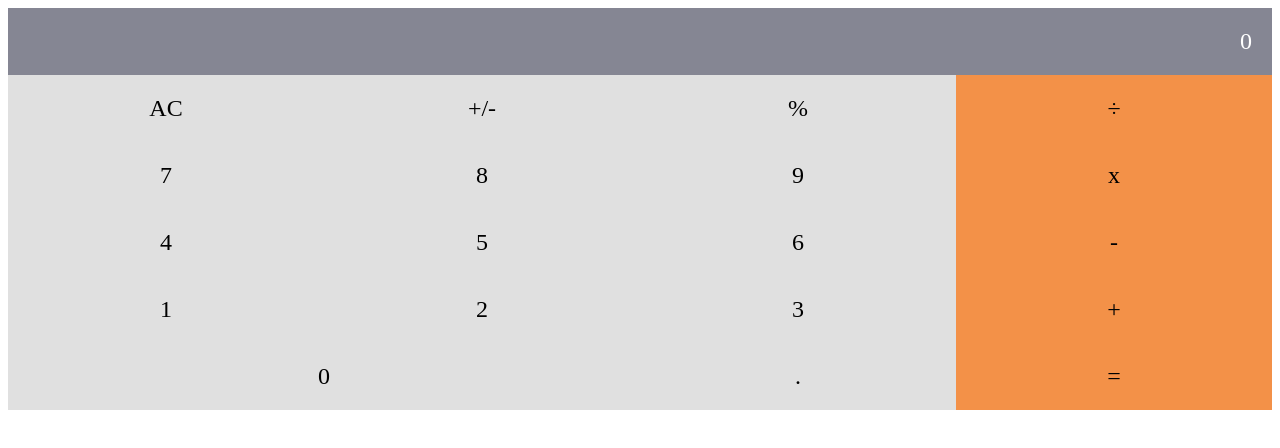
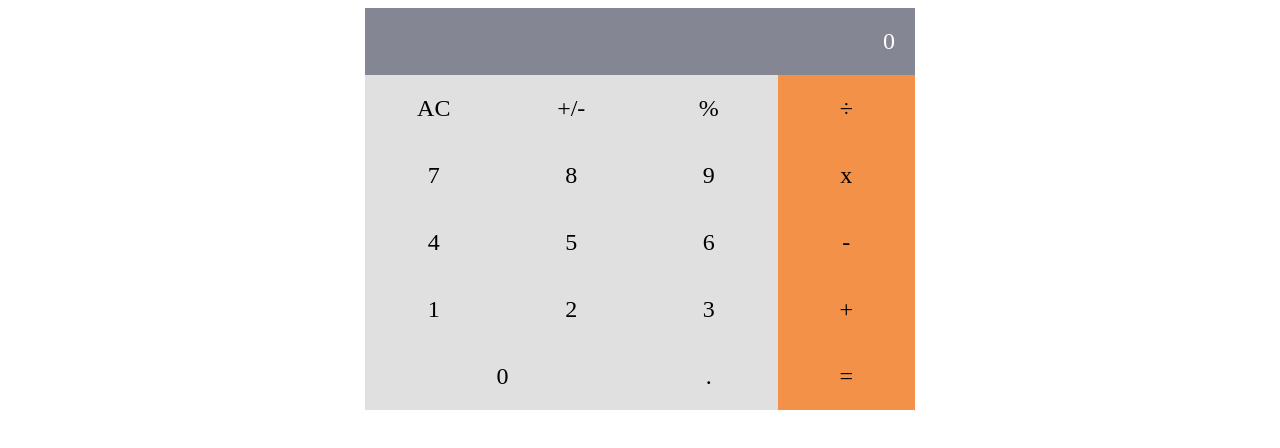
Before and after one commit to Kakalanp/Math-Magicians, a React (Create React App) app: page / in a window 1280 px wide. Shown: the top 448 px of the page. Built offline with nearby package versions, Linux system fonts and the light colour scheme.

Commit message:
Removed remaining boilerplate files.
- Removed setupTests.js.

- Removed reportWebVitals.js.

- Removed remaining react logo images.

- Contained and centered calculator.

```diff
--- a/src/components/Calculator.module.css
+++ b/src/components/Calculator.module.css
@@ -13,6 +13,11 @@
     -ms-grid-columns: 1fr 1fr 1fr 1fr;
     -ms-grid-rows: 1fr 1fr 1fr 1fr;
   }
+}
+
+.calculator {
+  max-width: 550px;
+  margin: auto;
 }
 
 div p {
```
Also changed, not shown: src/reportWebVitals.js (deleted, +0 -15 lines), src/setupTests.js (deleted, +0 -5 lines), public/logo192.png (deleted), public/logo512.png (deleted).
